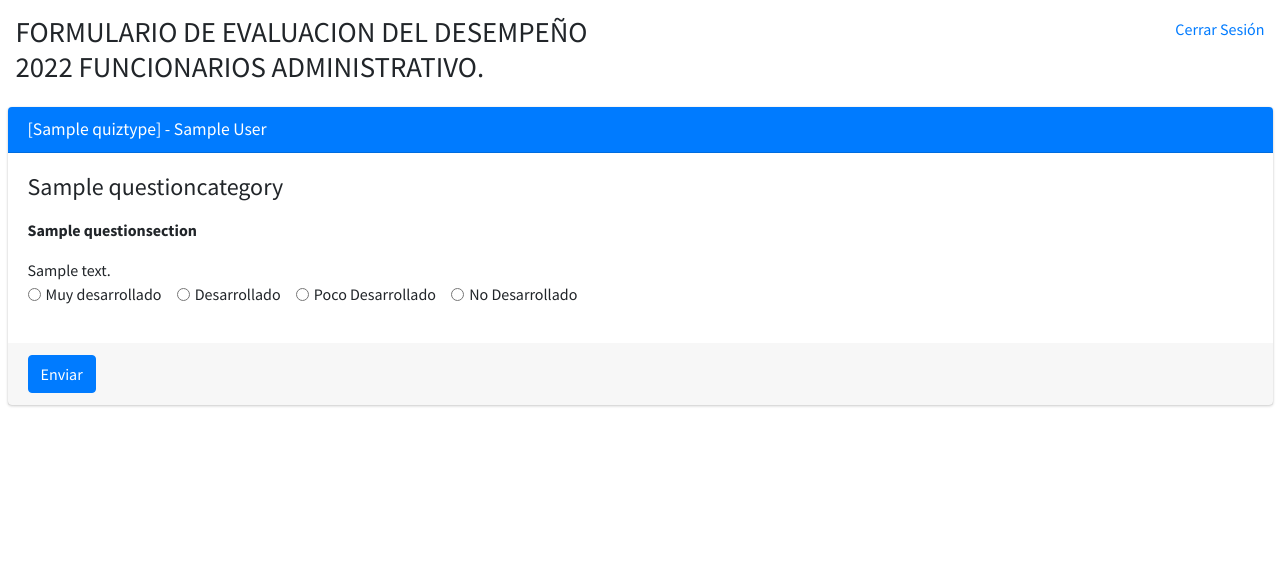
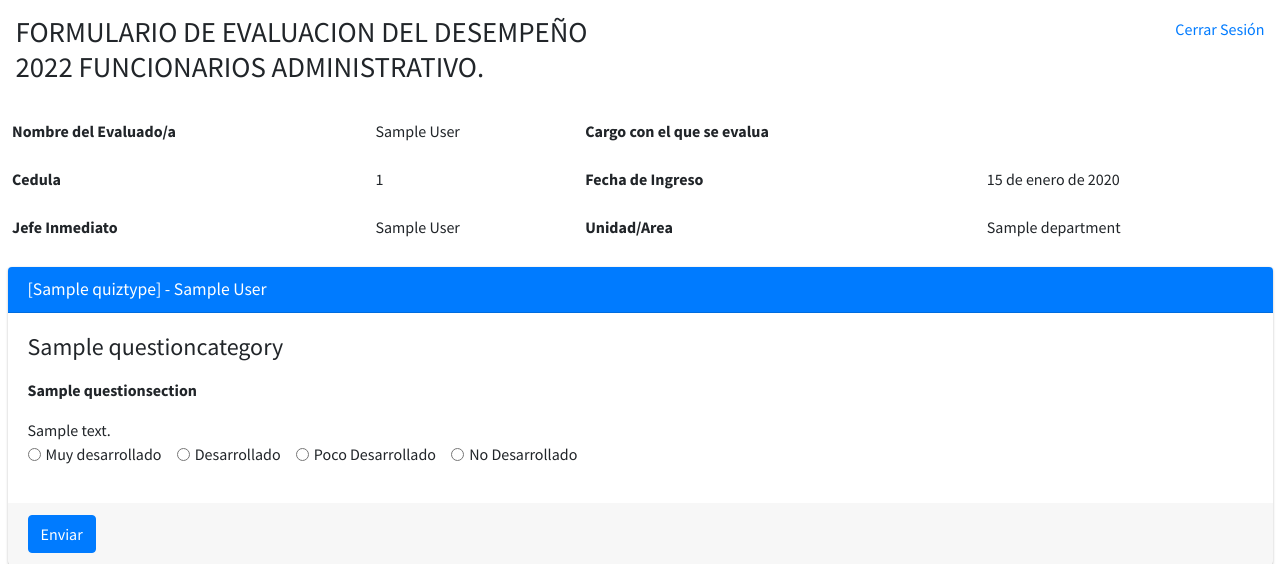
Before and after one commit to Xissco/evaluationsModule, a Django app: page /evaluations/quiz/1/ in a window 1280 px wide. Shown: the top 564 px of the page. Run offline with Django 4.2, Linux system fonts and the light colour scheme; tables that the repository leaves empty hold one stand-in row (values such as "Sample post"); data that the repository does not hold is empty; some libraries are stand-ins or nearby versions.

Commit message:
[ADD] App Evaluations - Quiz Table Header

```diff
--- a/app/evaluations/templates/evaluations/quiz.html
+++ b/app/evaluations/templates/evaluations/quiz.html
@@ -5,6 +5,29 @@
 {% block header %} FORMULARIO DE EVALUACION DEL DESEMPEÑO 2022 FUNCIONARIOS ADMINISTRATIVO. {% endblock %}
 
 {% block content %}
+        <table class="table table-borderless">
+        <tbody>
+            <tr>
+                <th>Nombre del Evaluado/a</th>
+                <td>{{ quiz.evaluation.evaluated }}</td>
+                <th>Cargo con el que se evalua</th>
+                <td>{{ quiz.evaluation.evaluated.job }}</td>
+            </tr>
+            <tr>
+                <th>Cedula</th>
+                <td>{{ quiz.evaluation.evaluated.employee_id }}</td>
+                <th>Fecha de Ingreso</th>
+                <td>{{ quiz.evaluation.evaluated.hire_date }}</td>
+            </tr>
+            <tr>
+                <th>Jefe Inmediato</th>
+                <td>{{ quiz.evaluator }}</td>
+                <th>Unidad/Area</th>
+                <td>{{ quiz.evaluation.evaluated.departament }}</td>
+            </tr>
+
+        </tbody>
+    </table>
     <section class="content">
       <div class="container-fluid">
         <div class="row">
```
